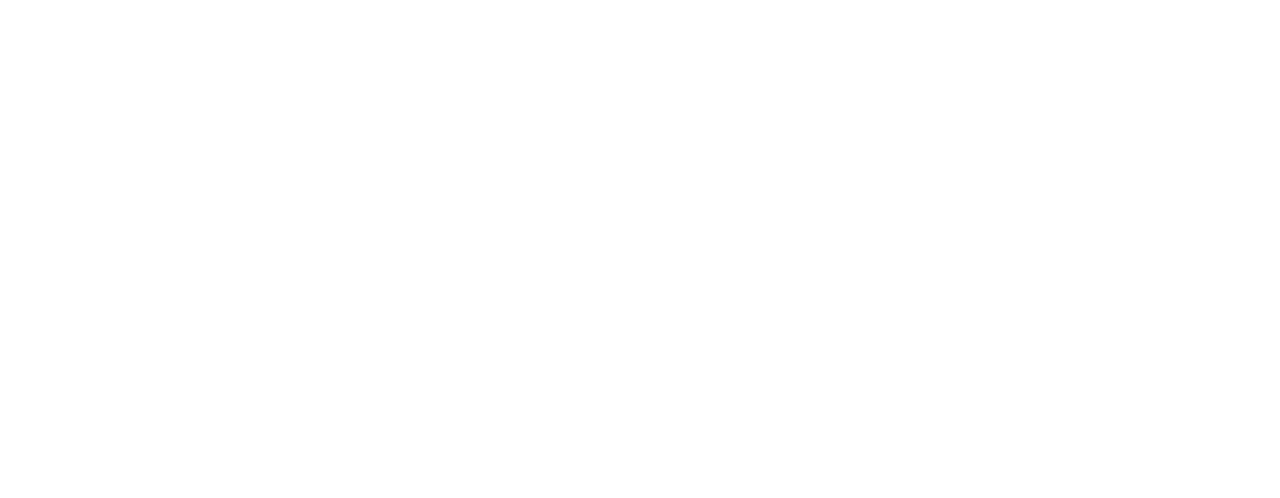
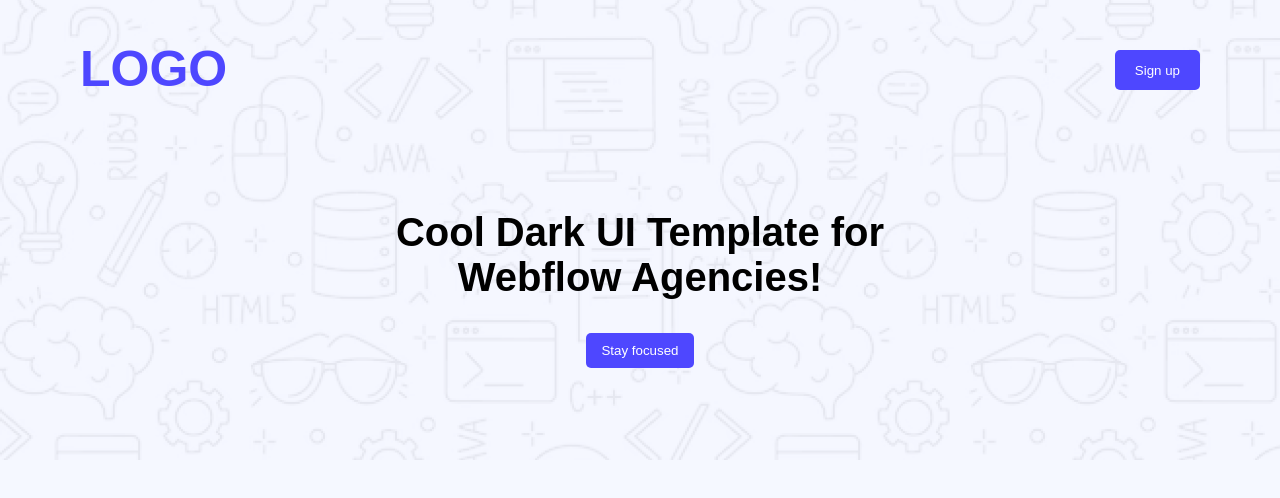
Before and after one commit to SaimaSalim121/Assignment-1, a plain HTML site: page index.html in a window 1280 px wide. Drawn offline with Linux system fonts and the light colour scheme.

Commit message:
added banner section

```diff
--- a/index.html
+++ b/index.html
@@ -4,8 +4,28 @@
     <meta charset="UTF-8">
     <meta name="viewport" content="width=device-width, initial-scale=1.0">
     <title>Assignment 1</title>
+    <link rel="preconnect" href="https://fonts.googleapis.com">
+    <link rel="preconnect" href="https://fonts.gstatic.com" crossorigin>
+    <link href="https://fonts.googleapis.com/css2?family=Inter:ital,opsz,wght@0,14..32,100..900;1,14..32,100..900&family=Open+Sans:ital,wght@0,300..800;1,300..800&display=swap" rel="stylesheet">
+    <link rel="stylesheet" href="styles/web.css">
 </head>
 <body>
-
+    <!--banner-->
+    <section class="banner-main">
+        <div>
+            <nav>
+                <div class="logo-main">
+                    <h2 class="logo">LOGO</h2>
+                </div>
+                <button class="btn-primary bbtn">Sign up</button>
+            </nav>
+        </div>
+        <div class="banner1">
+            <h1>Cool Dark UI Template for Webflow Agencies!</h1>
+            </div>
+        <div class="button1">
+            <button class="btn-primary bbtn2">Stay focused</button>
+        </div>
+    </section>
 </body>
 </html>
--- /dev/null
+++ b/styles/web.css
@@ -0,0 +1,77 @@
+.my-font{
+  font-family: "Open Sans", sans-serif;
+  font-optical-sizing: auto;
+  font-weight: 400;
+  font-style: normal;
+  font-variation-settings:
+    "wdth" 100;
+}
+
+body{
+    background-color: #f5f8ff;
+    margin:  auto;
+    font-family: sans-serif;
+    font-weight: 400;
+}
+
+/* button */
+button{
+    border: none;
+}
+button:hover{
+    color: rgb(255, 255, 255);
+    background-color: rgb(238, 123, 8);
+    transition: 0.5s;
+    box-shadow: 5px 5px 1px rgb(217, 213, 213);
+}
+/* primary */
+
+.btn-primary{
+    background-color: #4E47FF;
+    color: white;
+    border-radius: 5px;
+    outline: none;
+    cursor: pointer;
+}
+.logo{
+    color: #4e47ff;
+    font-size: 50px;
+    text-align: center;
+    margin: 10px 40px;
+}
+/* nav */
+nav{
+    display: flex;
+    justify-content: space-between;
+}
+.bbtn{
+    padding: 10px 20px;
+    height: 40px;
+    margin: 20px 40px;
+}
+
+.banner-main{
+    height: 400px;
+    padding: 30px 40px;
+    background-image: url(/B12A01-landing-launchpad/Assets/Hero-bg.png);
+    text-align: center;
+
+}
+.banner1{
+    display: flex;
+    justify-content: center;
+    text-align: center;
+}
+.banner1 h1{
+    margin-top: 100px;
+    width: 500px;
+    font-size: 40px;
+}
+.button1{
+    display: flex;
+    justify-content: center;
+}
+.bbtn2{
+    padding: 10px 15px;
+    display: block;
+}
```
